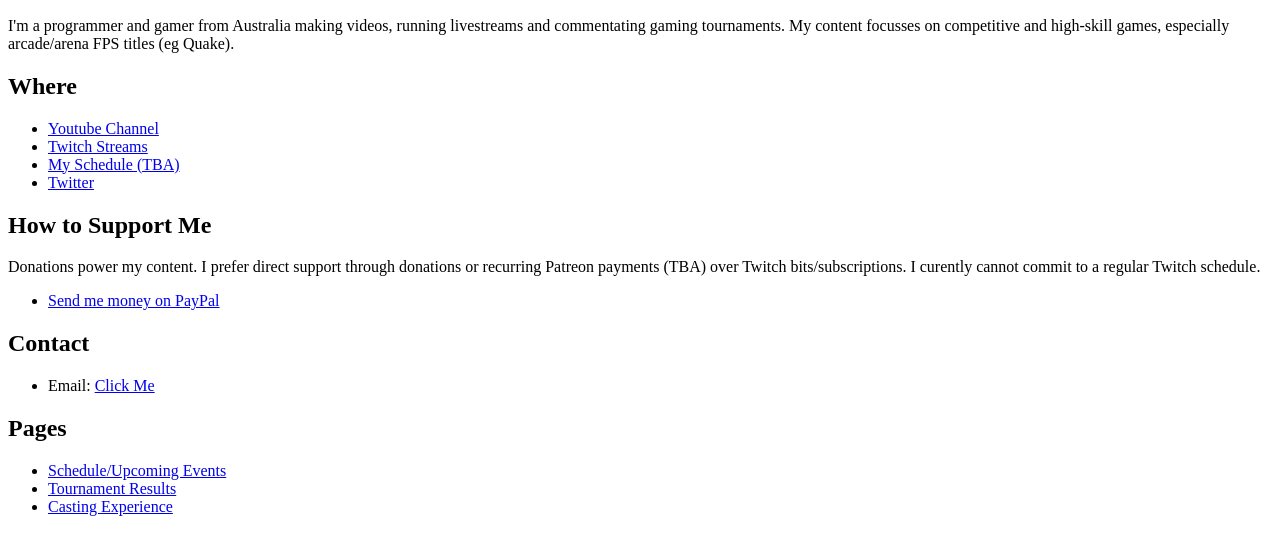
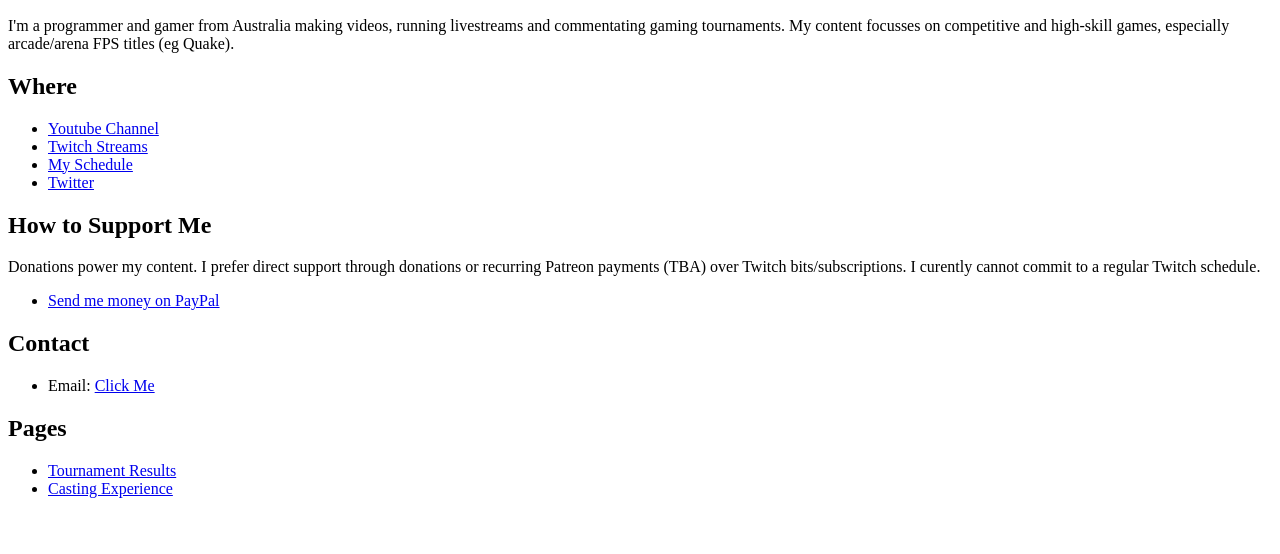
Before and after one commit to phy1um/gaming.tommarks.xyz, a plain HTML site: page index.html in a window 1280 px wide. Shown: the part 110-664 px from the top of the page. Drawn offline with Linux system fonts and the light colour scheme.

Commit message:
Cleaned up schedule links

```diff
--- a/index.html
+++ b/index.html
@@ -22,7 +22,7 @@
         <ul>
             <li><a href="https://www.youtube.com/c/phy1umgamer/videos">Youtube Channel</a></li>
             <li><a href="https://twitch.tv/phylum919">Twitch Streams</a></li>
-            <li><a href="#">My Schedule (TBA)</a></li>
+            <li><a href="sched.html">My Schedule</a></li>
             <li><a href="https://twitter.com/phy1um">Twitter</a></li>
         </ul>
     </section>
@@ -44,7 +44,6 @@
     <section>
         <h2>Pages</h2>
         <ul>
-            <li><a href="sched.html">Schedule/Upcoming Events</a></li>
             <li><a href="tournaments.html">Tournament Results</a></li>
             <li><a href="casting.html">Casting Experience</a></li>
         </ul>
```
